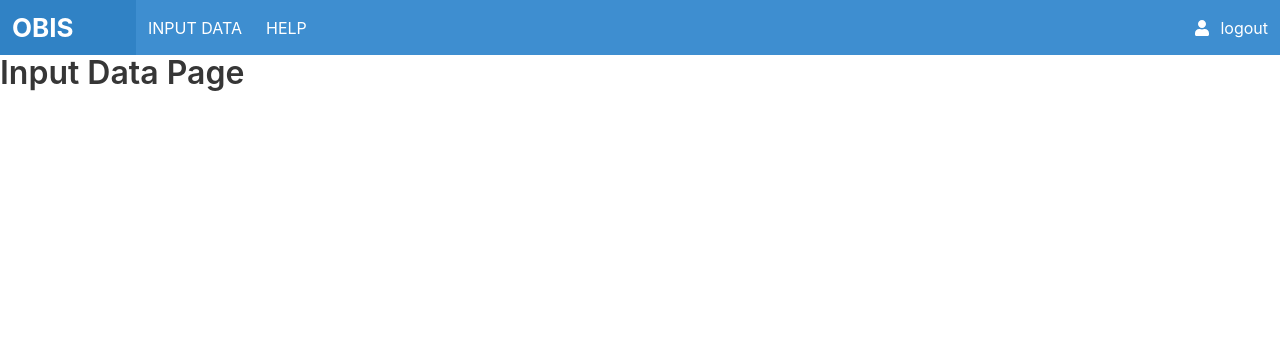
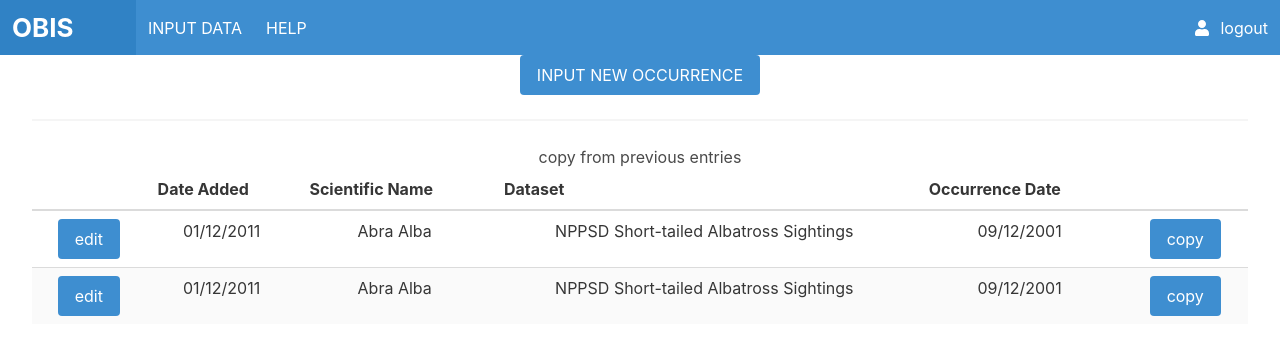
Before and after one commit to iobis/smalldata, a React (Create React App) app in the folder occurrences-app/: page / in a window 1280 px wide. Shown: the top 354 px of the page. Built offline with nearby package versions, Linux system fonts and the light colour scheme.

Commit message:
Add initial ui with hardcoded values

```diff
--- a/occurrences-app/src/pages/InputDataPage.js
+++ b/occurrences-app/src/pages/InputDataPage.js
@@ -1,5 +1,41 @@
 import React from 'react'
 
 export default function InputDataPage() {
-  return <div><h3 className="title is-3">Input Data Page</h3></div>
+  return (
+    <div className="container is-fluid has-text-centered">
+      <a className="button is-info">INPUT NEW OCCURRENCE</a>
+      <hr/>
+      <h3>copy from previous entries</h3>
+      <table className="table is-striped is-hoverable is-fullwidth">
+        <thead>
+        <tr>
+          <th></th>
+          <th>Date Added</th>
+          <th>Scientific Name</th>
+          <th>Dataset</th>
+          <th>Occurrence Date</th>
+          <th></th>
+        </tr>
+        </thead>
+        <tbody>
+        <tr>
+          <td><a className="button is-info">edit</a></td>
+          <td>01/12/2011</td>
+          <td>Abra Alba</td>
+          <td>NPPSD Short-tailed Albatross Sightings</td>
+          <td>09/12/2001</td>
+          <td><a className="button is-info">copy</a></td>
+        </tr>
+        <tr>
+          <td><a className="button is-info">edit</a></td>
+          <td>01/12/2011</td>
+          <td>Abra Alba</td>
+          <td>NPPSD Short-tailed Albatross Sightings</td>
+          <td>09/12/2001</td>
+          <td><a className="button is-info">copy</a></td>
+        </tr>
+        </tbody>
+      </table>
+    </div>
+  )
 }
```
